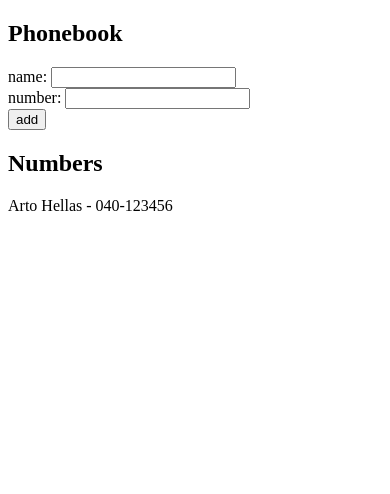
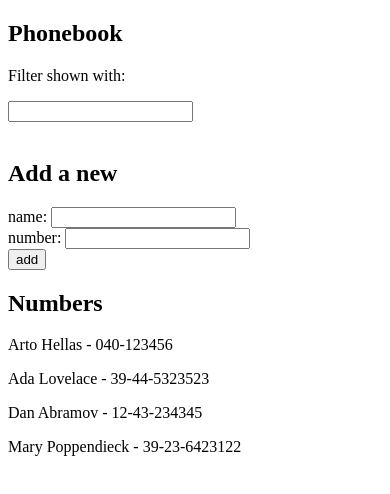
Before and after one commit to jmcamposdev/FullStackOpen, a React (Vite) app in the folder Part2/phonebook/: page / in a window 390 px wide. Shown: the top 494 px of the page. Built offline with nearby package versions, Linux system fonts and the light colour scheme.

Commit message:
Added step four - Filter the phonebook

```diff
--- a/Part2/phonebook/src/App.jsx
+++ b/Part2/phonebook/src/App.jsx
@@ -2,13 +2,21 @@ import React, { useState } from 'react'
 
 const App = () => {
   const [persons, setPersons] = useState([
-    { name: 'Arto Hellas', phone: '040-123456' }
+    { name: 'Arto Hellas', number: '040-123456' },
+    { name: 'Ada Lovelace', number: '39-44-5323523' },
+    { name: 'Dan Abramov', number: '12-43-234345' },
+    { name: 'Mary Poppendieck', number: '39-23-6423122' }
   ])
 
   const [inputs, setInputs] = useState({
     name: '',
-    phone: ''
+    number: '',
+    filter: ''
   })
+
+  const personsToShow = inputs.filter === ''
+    ? persons
+    : persons.filter(person => person.name.toLowerCase().includes(inputs.filter.toLowerCase()))
 
   const handleInputsChange = (event) => {
     setInputs({
@@ -36,7 +44,7 @@ const App = () => {
     // Create newPerson object
     const newPerson = {
       name: inputs.name,
-      phone: inputs.phone
+      number: inputs.number
     }
 
     // Add newPerson to persons
@@ -44,19 +52,25 @@ const App = () => {
     // Reset newName
     setInputs({
       name: '',
-      phone: ''
+      number: ''
     })
   }
 
   return (
     <div>
       <h2>Phonebook</h2>
+      <p>Filter shown with:</p>
+      <input type='text' value={inputs.filter} onChange={handleInputsChange} name='filter' />
+      <br />
+      <br />
+
+      <h2>Add a new</h2>
       <form onSubmit={addPerson}>
         <div>
           name: <input value={inputs.name} onChange={handleInputsChange} name='name' />
         </div>
         <div>
-          number: <input value={inputs.phone} onChange={handleInputsChange} name='phone' />
+          number: <input value={inputs.number} onChange={handleInputsChange} name='number' />
         </div>
         <div>
           <button type='submit'>add</button>
@@ -64,8 +78,8 @@ const App = () => {
       </form>
       <h2>Numbers</h2>
       {
-        persons.map(person => (
-          <p key={person.name}>{person.name} - {person.phone}</p>
+        personsToShow.map(person => (
+          <p key={person.name}>{person.name} - {person.number}</p>
         ))
       }
     </div>
```
